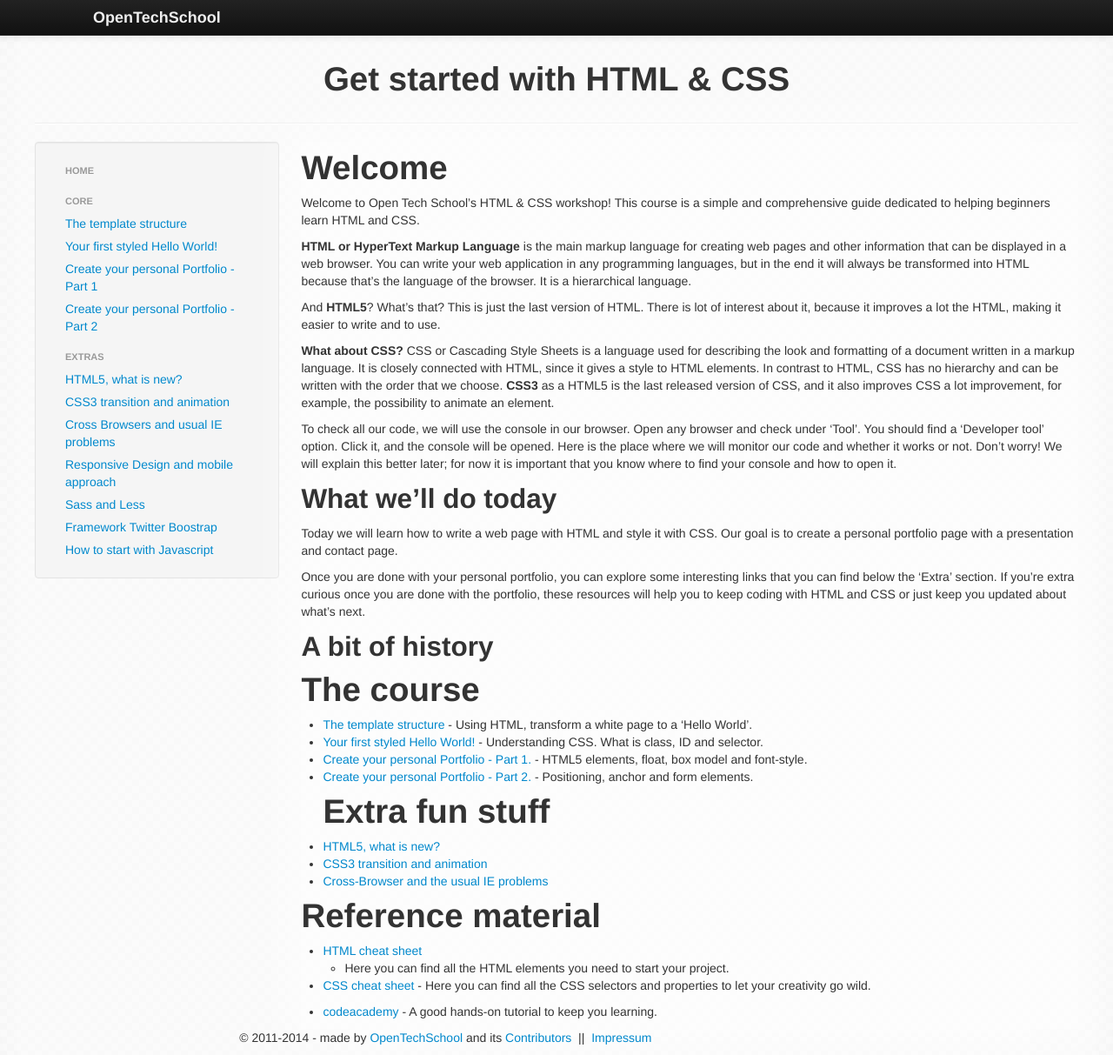
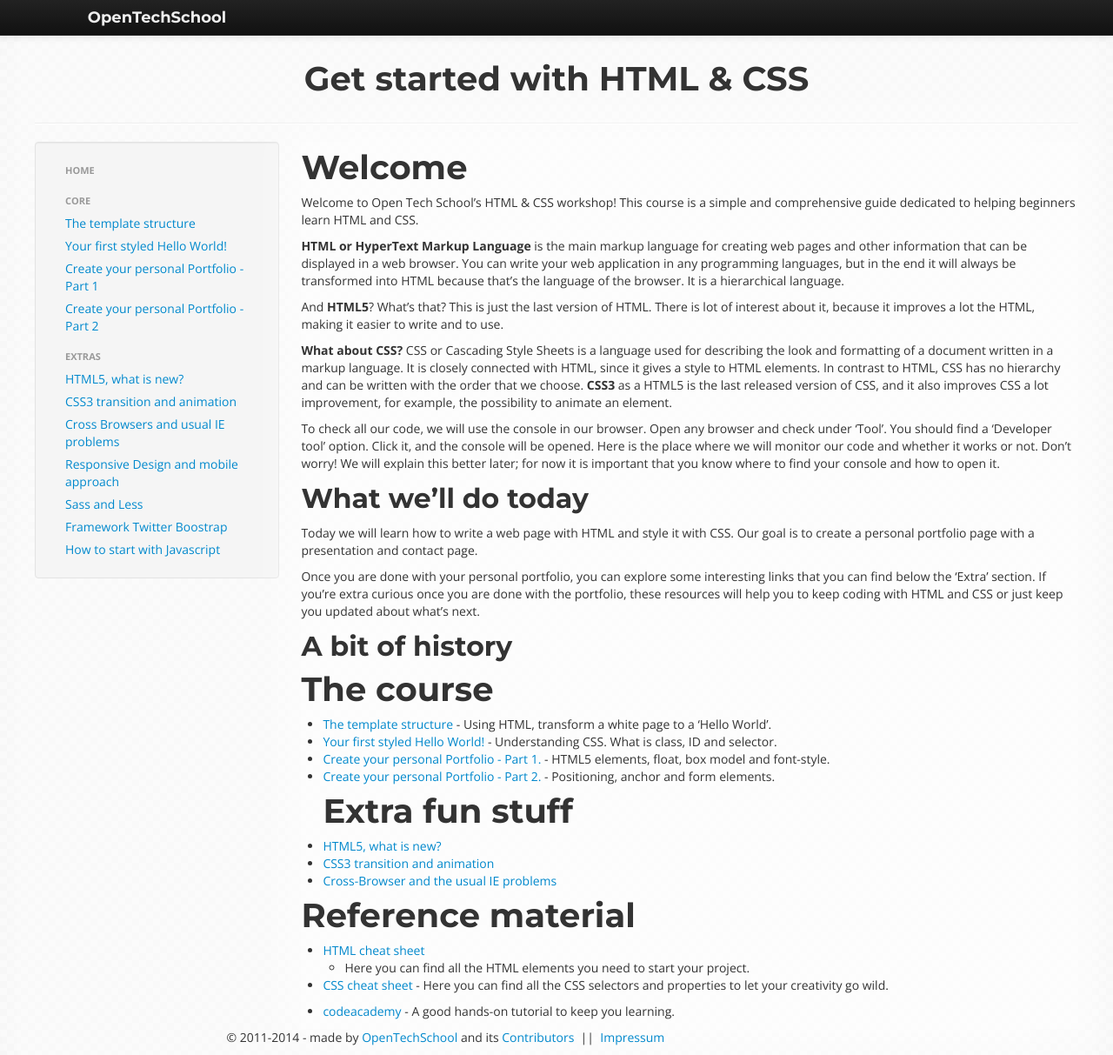
Before and after one commit to OpenTechSchool/html-css-beginners, a Jekyll site: the page built from index.md, in a window 1280 px wide. Shown: the whole page at 87% size. Built offline with Jekyll 4.4.1, drawn with Linux system fonts in a browser that asks for light colours; some web fonts are replaced.

Commit message:
Add new body font for stylishness

```diff
--- a/_layouts/ots.html
+++ b/_layouts/ots.html
@@ -4,13 +4,14 @@
   <meta http-equiv="X-UA-Compatible" content="IE=edge,chrome=1">
 
   <title>OpenTechSchool – {{ page.title }}</title>
-  <link href="http://fonts.googleapis.com/CSS?family=Montserrat:400,700" rel="stylesheet" type="text/CSS">
-  <link href="{{site.baseurl}}/bootstrap/CSS/bootstrap.min.CSS" rel="stylesheet" media="screen">
+  <link href="http://fonts.googleapis.com/css?family=Montserrat:400,700|Open+Sans:400italic,400,700" rel="stylesheet" type="text/css">
+  <link href="{{site.baseurl}}/bootstrap/css/bootstrap.min.css" rel="stylesheet" media="screen">
 
   <link rel="icon" href="/favicon.ico" type="image/png">
     <style type="text/CSS">
       body {
         background: url("{{site.baseurl}}/images/ps_neutral.png") #FFF repeat fixed;
+        font-family: "Open Sans", Helvetica, sans-serif;
       }
 
       h1, h2, h3, h4, h5, h6 {
@@ -34,7 +35,7 @@
 
       code {
         font-size: 15px;
-        font-family: Monaco,Menlo,Consolas,"DejaVu Sans Mono", Inconsolata, "Courier New",monospace;
+        font-family: Monaco, Menlo, Consolas, "DejaVu Sans Mono", Inconsolata, "Courier New", monospace;
       }
 
       .title { text-align: center; margin-bottom: 30px; margin-top: 30px; }
```
